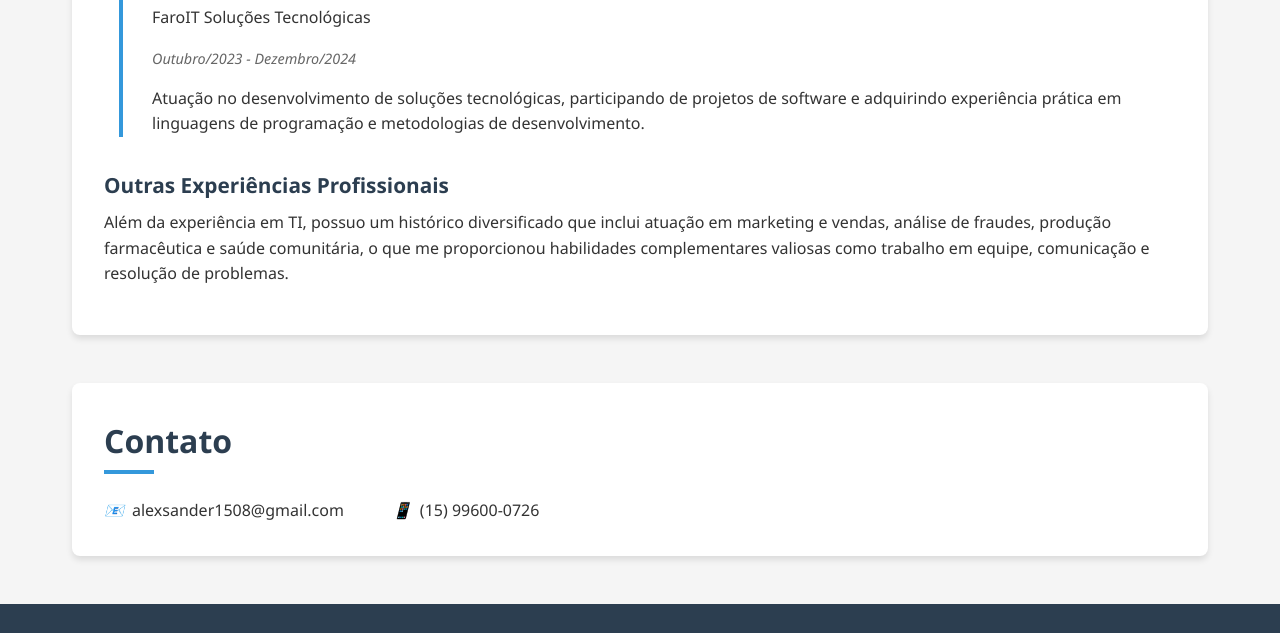
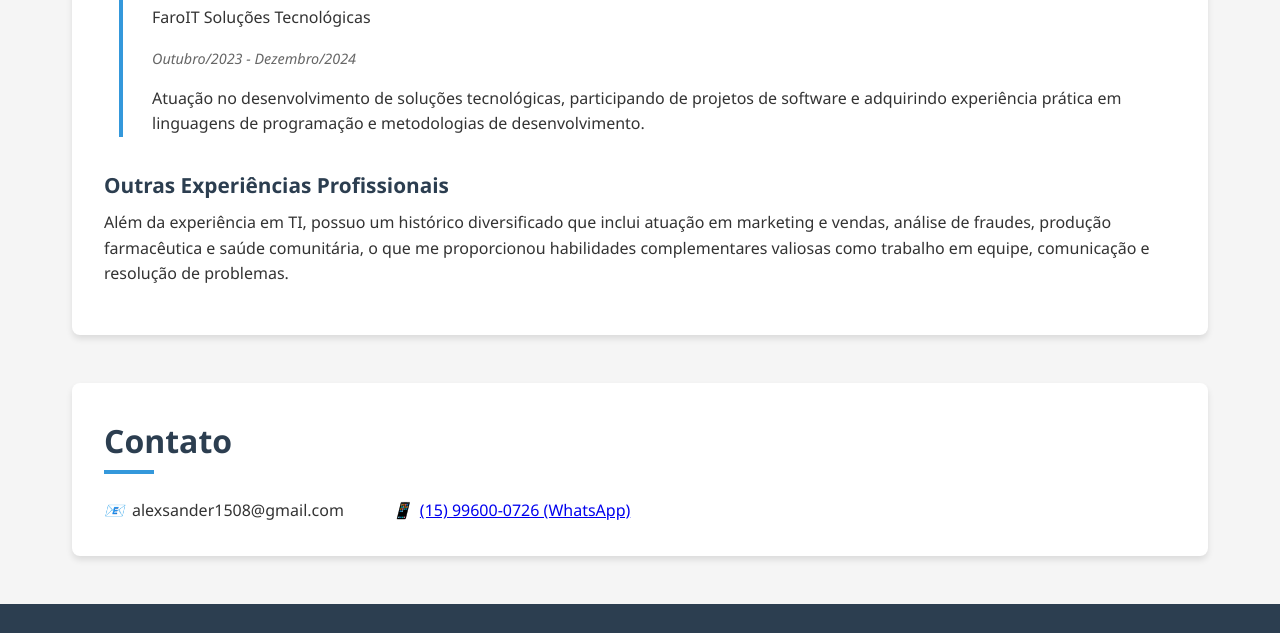
Before and after one commit to LehRamos1508/Portfolio-Alexsander, a plain HTML site: page index.html in a window 1280 px wide. Shown: the part 2503-3136 px from the top of the page. Drawn offline with Linux system fonts and the light colour scheme.

Commit message:
Update index.html

```diff
--- a/index.html
+++ b/index.html
@@ -153,10 +153,13 @@
                 </div>
                 <div class="contact-item">
                     <i>📱</i>
-                    <span>(15) 99600-0726</span>
+                    <a href="https://wa.me/5515996000726" target="_blank" rel="noopener noreferrer">
+                        (15) 99600-0726 (WhatsApp)
+                    </a>
                 </div>
             </div>
-        </section>
+</section>
+
     </main>
 
     <footer>
```
